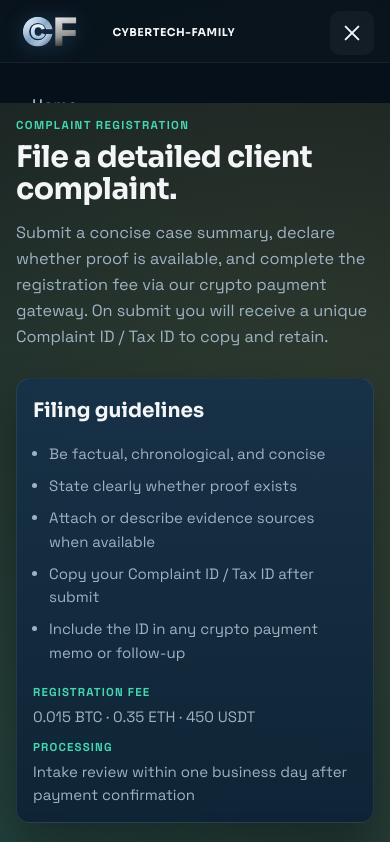
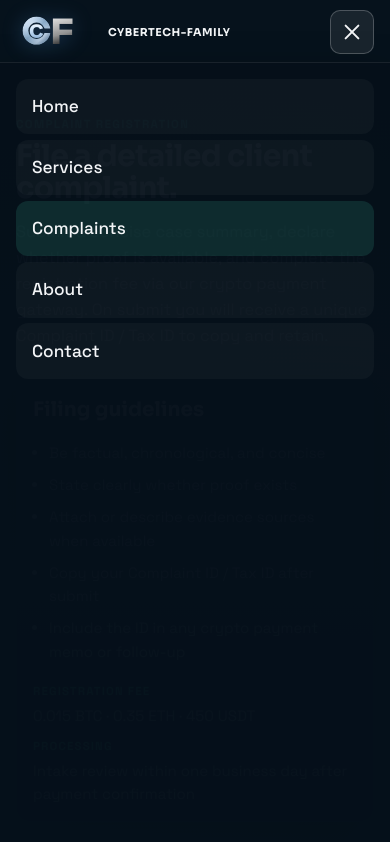
Before and after one commit to claranancy700-arch/CyberSecurity-family, a plain HTML site: page complaints.html in a window 390 px wide. Both pictures are taken after a click on the button "Toggle navigation". Shown: the top 842 px of the page. Drawn offline with Linux system fonts and the light colour scheme.

Commit message:
Fix mobile and tablet navbar visibility
Remove backdrop-filter containment that collapsed the fixed menu, raise
hamburger breakpoint to 1024px, and keep the toggle on-screen.

```diff
--- a/script.js
+++ b/script.js
@@ -2,7 +2,7 @@
   const menuToggle = document.getElementById("menuToggle");
   const mainMenu = document.getElementById("mainMenu");
   const prefersReducedMotion = window.matchMedia("(prefers-reduced-motion: reduce)").matches;
-  const desktopNavQuery = window.matchMedia("(min-width: 901px)");
+  const desktopNavQuery = window.matchMedia("(min-width: 1025px)");
 
   const setMenuOpen = (open) => {
     if (!menuToggle || !mainMenu) return;
--- a/styles.css
+++ b/styles.css
@@ -101,7 +101,8 @@ img {
 .topbar {
   position: sticky;
   top: 0;
-  z-index: 30;
+  z-index: 100;
+  width: 100%;
   min-height: var(--topbar-h);
   display: flex;
   justify-content: space-between;
@@ -112,10 +113,11 @@ img {
     max(var(--page-pad), var(--safe-right))
     0.65rem
     max(var(--page-pad), var(--safe-left));
-  backdrop-filter: blur(14px);
-  -webkit-backdrop-filter: blur(14px);
-  background: rgba(6, 18, 29, 0.86);
+  /* Solid bar (no backdrop-filter): filter creates a containing block that
+     breaks position:fixed mobile menus inside the header. */
+  background: rgba(6, 18, 29, 0.96);
   border-bottom: 1px solid var(--border);
+  overflow: visible;
 }
 
 .brand {
@@ -152,8 +154,11 @@ img {
 }
 
 .topbar nav {
-  position: relative;
+  position: static;
   flex-shrink: 0;
+  display: flex;
+  align-items: center;
+  margin-left: auto;
 }
 
 .menu {
@@ -190,27 +195,33 @@ img {
 
 .menu-toggle {
   display: none;
+  position: relative;
+  z-index: 110;
   flex-direction: column;
   justify-content: center;
   align-items: center;
   gap: 5px;
-  border: 1px solid transparent;
-  background: rgba(255, 255, 255, 0.04);
+  border: 1px solid rgba(255, 255, 255, 0.22);
+  background: rgba(255, 255, 255, 0.08);
   cursor: pointer;
   width: var(--touch);
   height: var(--touch);
+  min-width: var(--touch);
+  min-height: var(--touch);
   padding: 0;
   border-radius: 10px;
   -webkit-tap-highlight-color: transparent;
+  flex-shrink: 0;
 }
 
 .menu-toggle:hover,
 .menu-toggle:focus-visible {
-  border-color: rgba(255, 255, 255, 0.14);
-  background: rgba(255, 255, 255, 0.08);
+  border-color: rgba(91, 163, 245, 0.55);
+  background: rgba(91, 163, 245, 0.12);
 }
 
 .menu-toggle span {
+  display: block;
   width: 20px;
   height: 2px;
   background: var(--text);
@@ -1003,40 +1014,46 @@ select {
   }
 }
 
-/* Hamburger + mobile shell: phones and most tablets */
-@media (max-width: 900px) {
+/* Hamburger + mobile shell: phones and tablets */
+@media (max-width: 1024px) {
+  .brand {
+    flex: 1 1 auto;
+    max-width: calc(100% - 3.5rem);
+  }
+
   .menu-toggle {
     display: inline-flex;
   }
 
+  /* Full-viewport drawer (fixed to viewport — not trapped by header) */
   .menu {
     position: fixed;
-    inset:
-      calc(var(--topbar-h) + var(--safe-top))
-      var(--safe-right)
-      var(--safe-bottom)
-      var(--safe-left);
-    width: auto;
+    top: calc(var(--topbar-h) + var(--safe-top));
+    left: 0;
+    right: 0;
+    bottom: 0;
+    width: 100%;
     max-width: none;
+    height: auto;
     margin: 0;
     border-radius: 0;
-    background: rgba(6, 16, 26, 0.97);
+    background: rgba(6, 16, 26, 0.98);
     border: 0;
     border-top: 1px solid var(--border);
-    box-shadow: none;
+    box-shadow: 0 18px 40px rgba(0, 0, 0, 0.45);
     display: flex;
     flex-direction: column;
     align-items: stretch;
-    gap: 0.25rem;
-    padding: 1rem max(var(--page-pad), 1rem) 1.5rem;
+    gap: 0.35rem;
+    padding: 1rem max(var(--page-pad), 1rem) calc(1.5rem + var(--safe-bottom));
     opacity: 0;
     visibility: hidden;
     pointer-events: none;
-    transform: translateY(-0.35rem);
+    transform: translateY(-0.4rem);
     transition: opacity 0.2s ease, transform 0.2s ease, visibility 0.2s ease;
     overflow-y: auto;
     -webkit-overflow-scrolling: touch;
-    z-index: 25;
+    z-index: 90;
   }
 
   .menu.open {
@@ -1053,15 +1070,23 @@ select {
   .menu a {
     width: 100%;
     min-height: 3rem;
-    padding: 0.85rem 1rem;
+    padding: 0.9rem 1rem;
     border-bottom: 0;
     border-radius: 12px;
-    font-size: 1.05rem;
+    font-size: 1.08rem;
+    color: var(--text);
+    background: rgba(255, 255, 255, 0.03);
+  }
+
+  .menu a:hover,
+  .menu a:focus-visible {
+    background: rgba(91, 163, 245, 0.12);
+    color: var(--text);
   }
 
   .menu a.active,
   .menu a[aria-current="page"] {
-    background: rgba(70, 214, 177, 0.12);
+    background: rgba(70, 214, 177, 0.14);
     border-bottom: 0;
     color: var(--text);
   }
@@ -1069,12 +1094,12 @@ select {
   .brand span {
     font-size: 0.68rem;
     letter-spacing: 0.05em;
-    max-width: min(20ch, 46vw);
+    max-width: min(18ch, 42vw);
   }
 
   .brand-logo {
-    height: 38px;
-    max-width: 100px;
+    height: 36px;
+    max-width: 88px;
   }
 
   .hero-actions {
@@ -1097,6 +1122,11 @@ select {
 
   .map-legend {
     gap: 0.55rem 0.9rem;
+  }
+
+  .complaint-grid,
+  .crypto-panel {
+    grid-template-columns: 1fr;
   }
 }
 
@@ -1246,7 +1276,10 @@ select {
   }
 
   .menu {
-    inset: calc(3.4rem + var(--safe-top)) var(--safe-right) var(--safe-bottom) var(--safe-left);
+    top: calc(3.4rem + var(--safe-top));
+    left: 0;
+    right: 0;
+    bottom: 0;
   }
 
   #threatMap {
```
